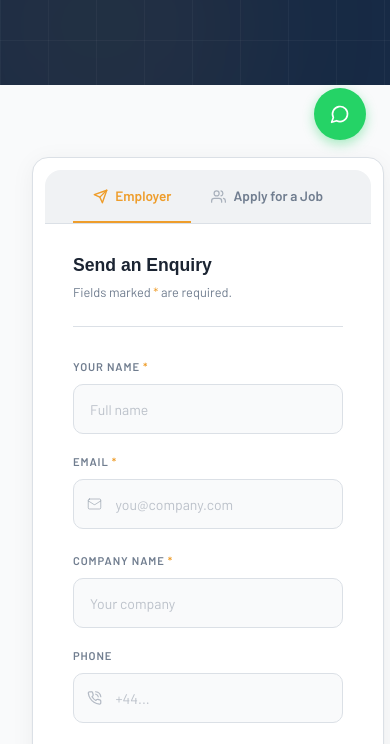
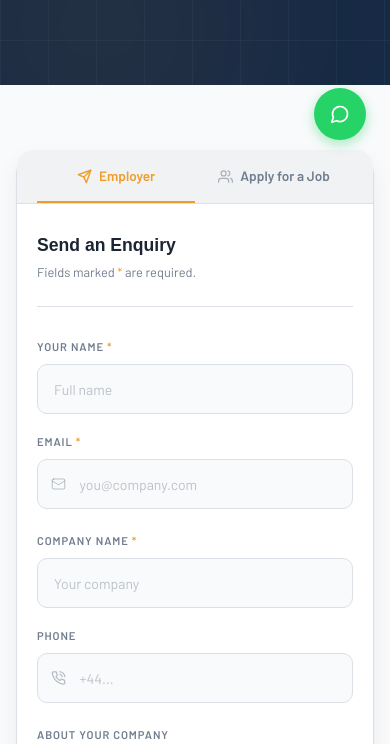
Before and after one commit to nacosking/IndustryForce, a plain HTML site: page html/Contact.html in a window 390 px wide. Shown: the part 680-1424 px from the top of the page. Drawn offline with nearby package versions, Linux system fonts and the light colour scheme; no server answers; a web font is replaced by a local one.

Commit message:
Update Process

```diff
--- a/css/pages/Contact.css
+++ b/css/pages/Contact.css
@@ -514,6 +514,34 @@
    RESPONSIVE BREAKPOINTS
    ══════════════════════════════════════════ */
 
+/* Mobile: Center and constrain grid items */
+@media (max-width: 1023px) {
+  .contact-grid {
+    justify-items: center;
+    max-width: 640px;
+    margin: 0 auto;
+  }
+
+  .contact-grid > * {
+    width: 100%;
+  }
+}
+
+@media (max-width: 640px) {
+  .contact-section {
+    padding: 72px 16px 96px;
+  }
+
+  .form-tabs {
+    margin: -1.75rem -1.25rem 0;
+    padding: 0 1.25rem;
+  }
+
+  .card {
+    padding: 1.25rem;
+  }
+}
+
 @media (min-width: 640px) {
   .contact-hero-contact {
     padding: 112px 32px 96px;
```
Also changed, not shown: css/pages/Process.css (+5 -2 lines).
